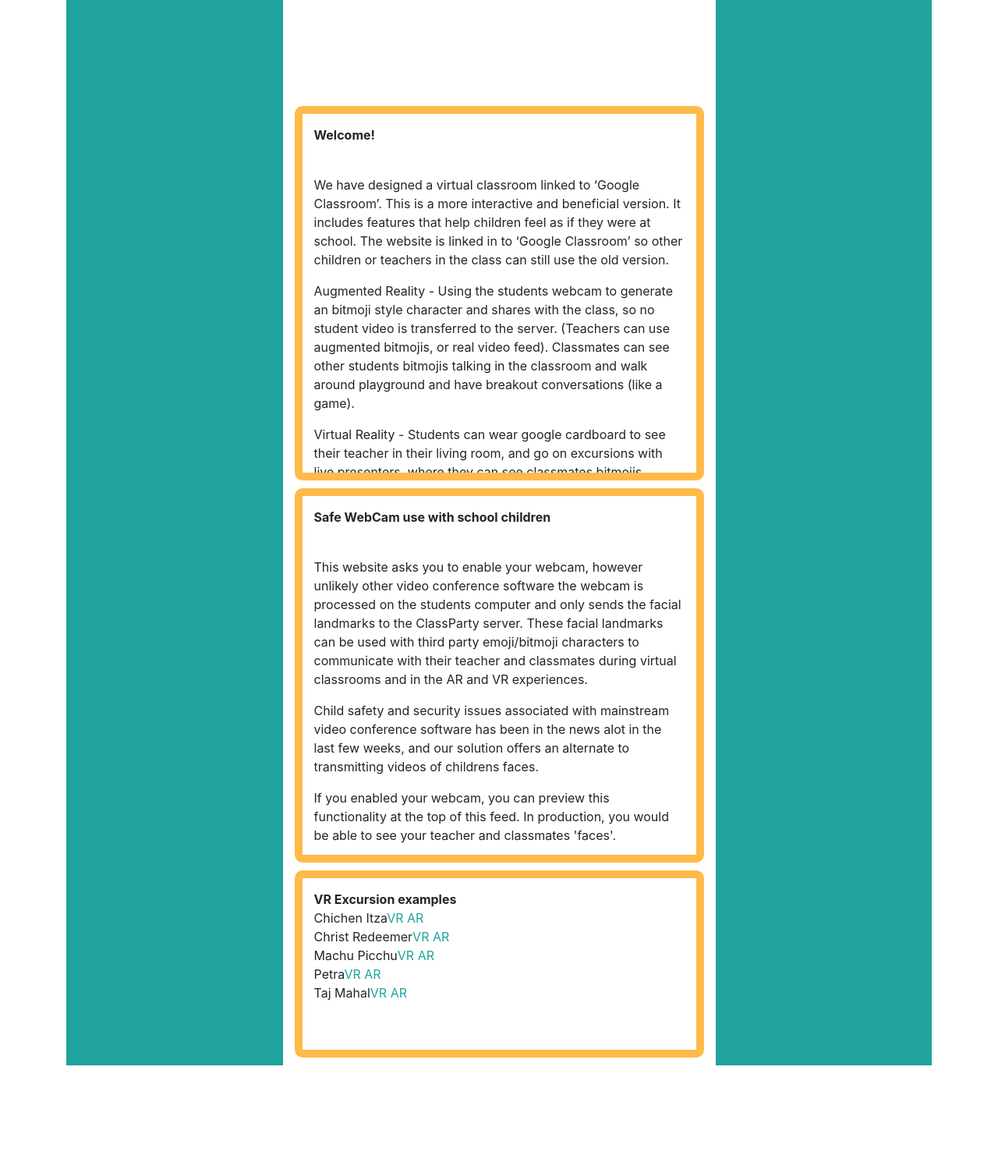
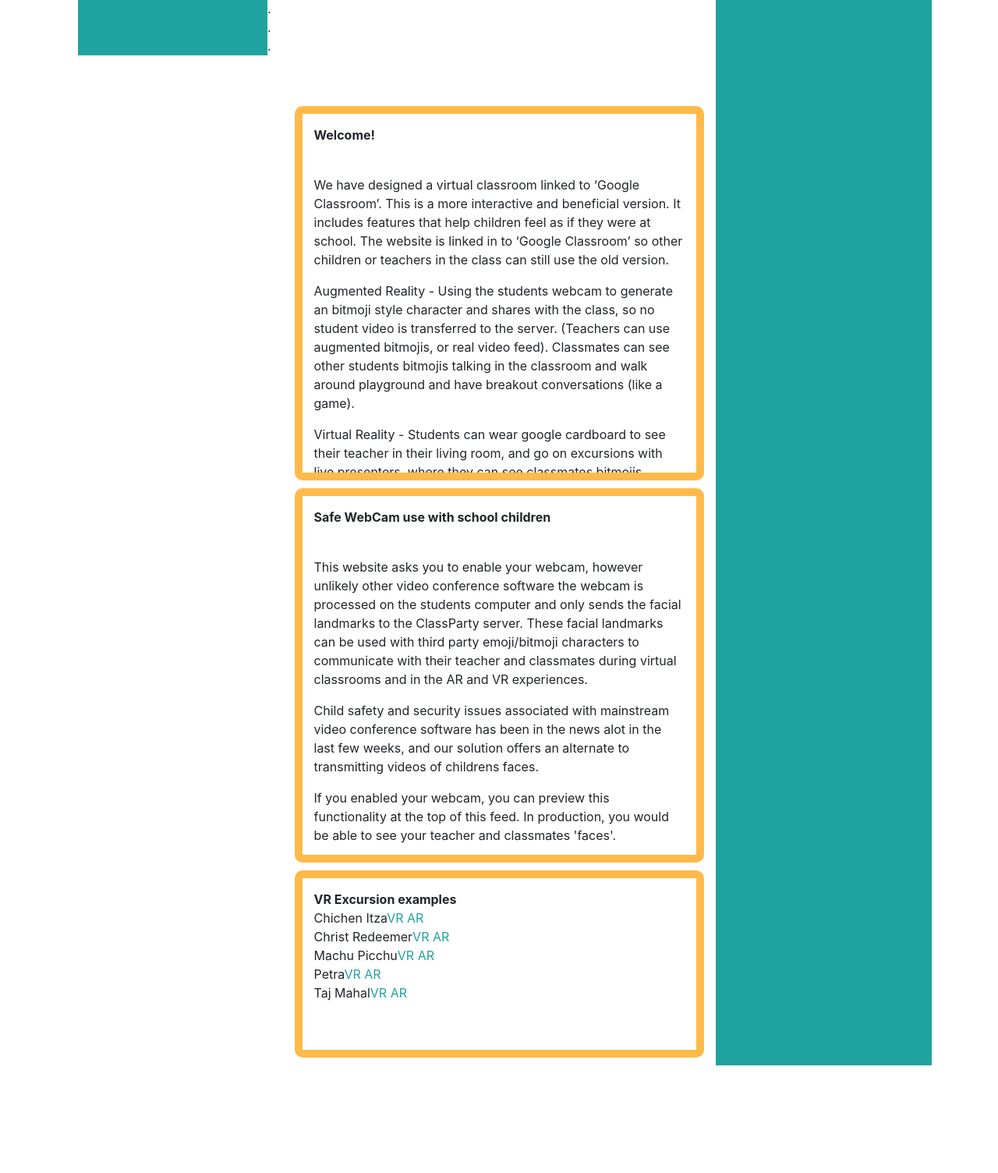
Before and after one commit to karwalski/classparty, a PHP site: page / in a window 1280 px wide. Shown: the part 56-1560 px from the top of the page at 78% size. Run offline with PHP 8.4, Linux system fonts and the light colour scheme; some libraries are stand-ins or nearby versions; some web fonts are replaced.

Commit message:
add sidebar container

```diff
--- a/htdocs/index.php
+++ b/htdocs/index.php
@@ -65,8 +65,20 @@
     <main role="main" class="container main-container">
 	   <div class="container">
   <div class="row">
-    <div class="col" id="sidebar">
+    <div class="col">
+<div class="container">
+  <div class="row">
+    <div class="col"  id="sidebar">
 
+    </div>
+    <div class=".col-" id="threeDots" onclick="document.getElementById('sidebar').style.display = document.getElementById('sidebar').style.display ? 'none' : 'inline-block';">
+      	.<BR />
+	.<BR />
+	.<BR />
+
+    </div>
+  </div>
+</div>
     </div>
     <div class="col-6">
 
```
